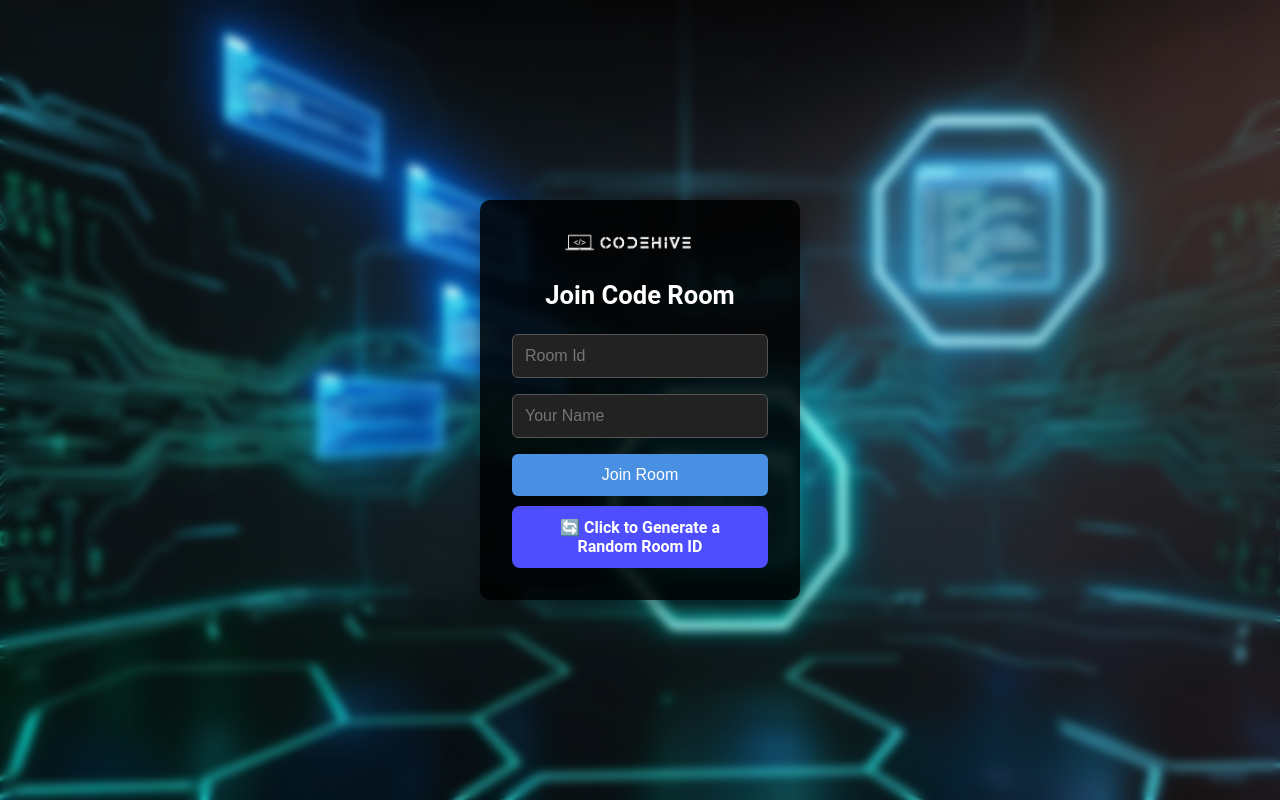
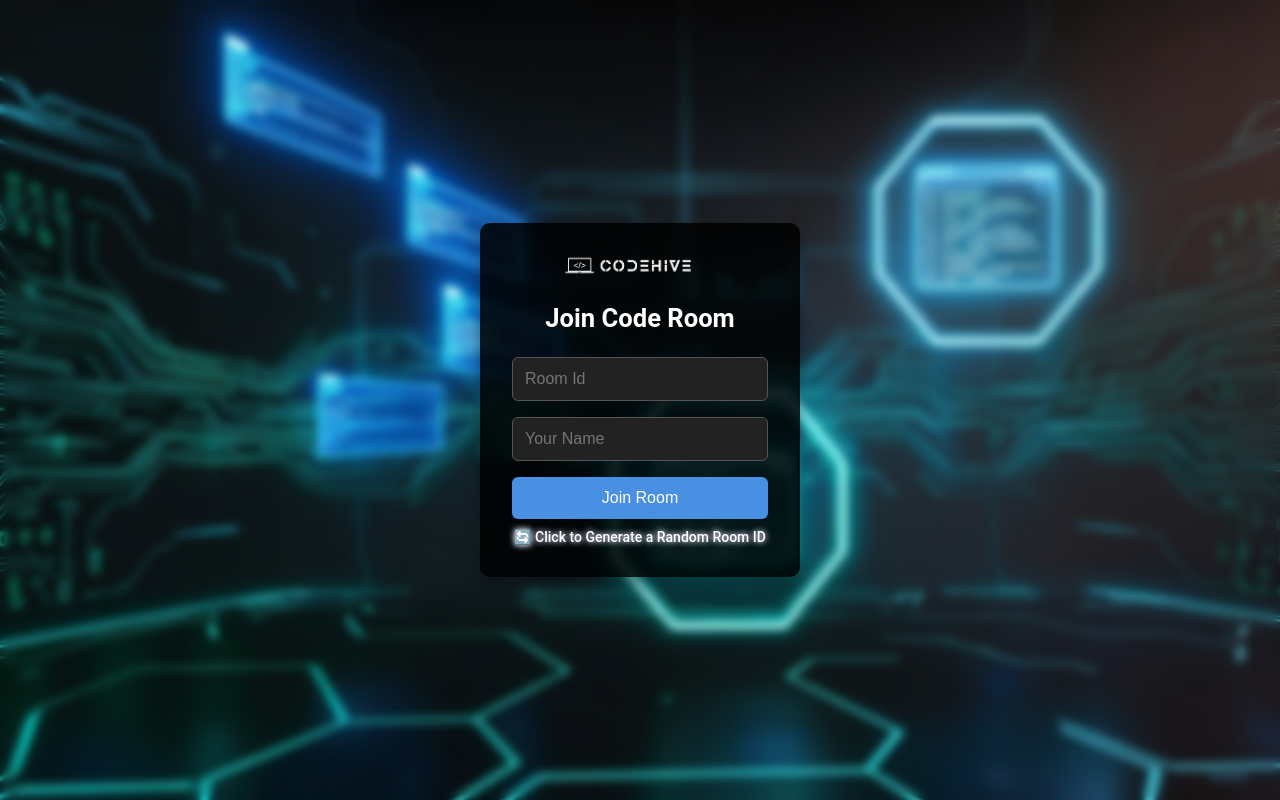
Before and after one commit to Jay17423/CodeHive, a React (Vite) app in the folder frontend/: page / in a window 1280 px wide. Built offline with nearby package versions, Linux system fonts and the light colour scheme; no server answers.

Commit message:
css updated

```diff
--- a/frontend/src/styles/DrawingBoard.css
+++ b/frontend/src/styles/DrawingBoard.css
@@ -177,36 +177,31 @@
 .random-room {
   margin-top: 10px;
   color: #ffffff;
-  background-color: #4e4eff;
-  padding: 12px 20px;
-  border-radius: 8px;
-  font-weight: bold;
-  font-size: 16px;
-  text-align: center;
+  font-weight: 500;
+  font-size: 14px;
   cursor: pointer;
-  width: fit-content;
-  transition: all 0.3s ease;
-  box-shadow: 0 4px 12px rgba(0, 0, 0, 0.15);
-  animation: pulse 2s infinite;
+  text-decoration: none;
+  transition: color 0.3s ease, transform 0.2s ease;
+  animation: glow-text 2s infinite ease-in-out;
 }
 
 .random-room:hover {
-  background-color: #3c3cff;
+  color: #d0d0ff;
   transform: scale(1.05);
-  box-shadow: 0 6px 16px rgba(0, 0, 0, 0.25);
 }
 
-@keyframes pulse {
+@keyframes glow-text {
   0% {
-    box-shadow: 0 0 0 0 rgba(78, 78, 255, 0.5);
+    text-shadow: 0 0 4px #ffffff;
   }
-  70% {
-    box-shadow: 0 0 0 10px rgba(78, 78, 255, 0);
+  50% {
+    text-shadow: 0 0 8px #ffffff, 0 0 12px #aaaaff;
   }
   100% {
-    box-shadow: 0 0 0 0 rgba(78, 78, 255, 0);
+    text-shadow: 0 0 4px #ffffff;
   }
 }
+
 
 
 .member-button {
```
